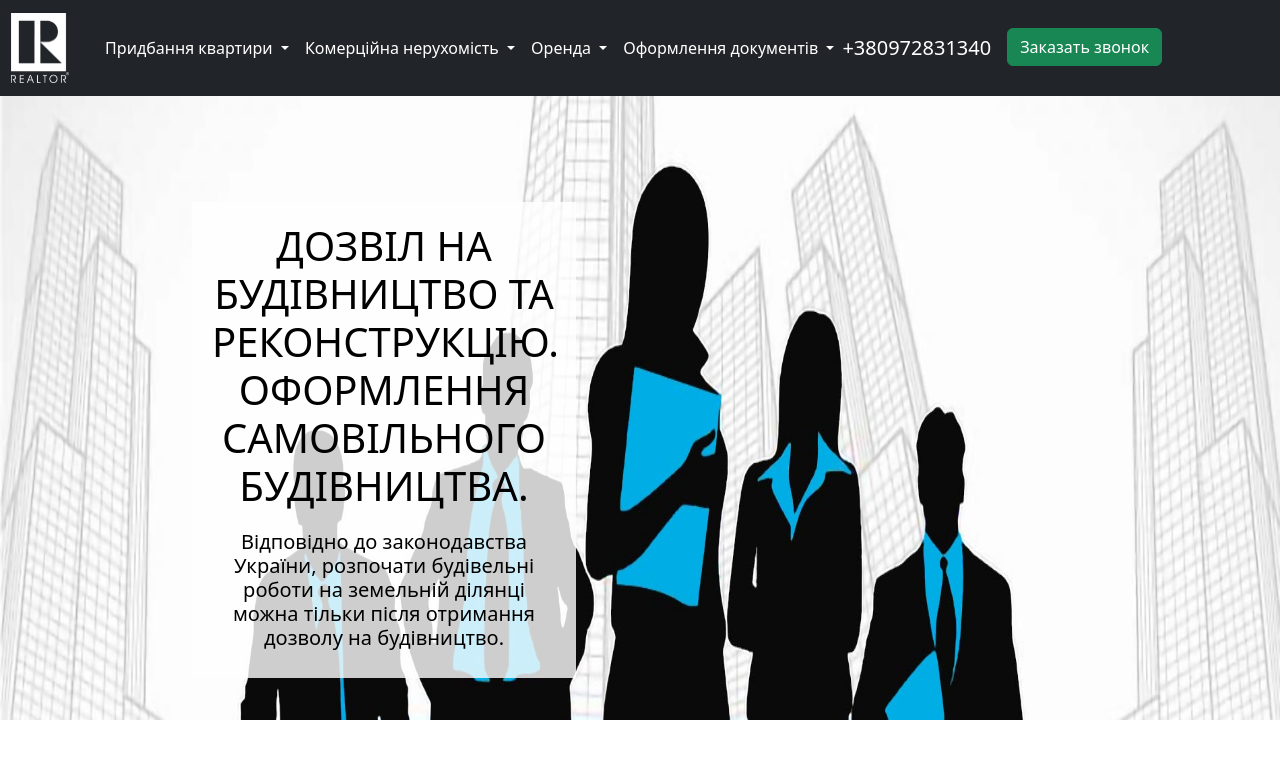
After one commit to Delibero69/odessa-realtor, a Django app: page /documents/reconstruction/ in a window 1280 px wide. The commit adds this page. Shown: the top 759 px of the page. Run offline with Django 4.2, Linux system fonts and the light colour scheme.

Commit message:
работа кипит

```diff
--- a/project/documents/static/documents/css/style.css
+++ b/project/documents/static/documents/css/style.css
@@ -8,14 +8,21 @@
   position: absolute;
   top: 0;
   left: 0;
-  height: 100%;
+  height: 90%;
   width: 100%;
 }
+/*.photo {*/
+/*    !*display: block;*!*/
+/*    !*max-width: 100%;*!*/
+/*    !*left: 0%;*! !* удалить или закомментировать эту строку *!*/
+/*    width : 100%; !* изменить "weight" на "width" и задать значение в процентах или другой единице измерения *!*/
+/*    height: 80%; !* увеличиваем высоту фото до 80% *!*/
+/*}*/
 
 
 .text {
     position: absolute;
-    top: 70%;
+    top: 55%;
     left: 30%;
     transform: translate(-50%, -50%);
     width: 30%;
@@ -51,5 +58,5 @@
     background-color: #0056b3;
 }
 .description{
-    font-size: 100px;
+    font-size: 20px;
 }
--- a/project/documents/templates/documents/base.html
+++ b/project/documents/templates/documents/base.html
@@ -123,10 +123,10 @@
         <img src="{% static 'documents/img/bti-cuted.jpg' %}"alt="Фото" class="photo" id="backgr">
 
         <div class="text">
-            <h1>ОФОРМЛЕННЯ ПРАВА ВЛАСНОСТІ НА НЕРУХОМЕ МАЙНО</h1>
-            <p class="description">Державна реєстрація речових прав на нерухоме майно та їх обтяжень – офіційне визнання і підтвердження державою фактів набуття, зміни або припинення речових прав на нерухоме майно, обтяжень таких прав
-                шляхом внесення відповідних відомостей до Державного реєстру речових прав на нерухоме майно.</p>
-
+<!--            <h1>ОФОРМЛЕННЯ ПРАВА ВЛАСНОСТІ НА НЕРУХОМЕ МАЙНО</h1>-->
+<!--            <h2 class="description">Державна реєстрація речових прав на нерухоме майно та їх обтяжень – офіційне визнання і підтвердження державою фактів набуття, зміни або припинення речових прав на нерухоме майно, обтяжень таких прав-->
+<!--                шляхом внесення відповідних відомостей до Державного реєстру речових прав на нерухоме майно.</h2>-->
+            {% block content2 %} {% endblock %}
       </div>
     </div>
 </body>
--- /dev/null
+++ b/project/documents/templates/documents/reconstruction.html
@@ -0,0 +1,10 @@
+{% extends 'documents/base.html' %}
+{% load static %}
+
+{% block content2 %}
+
+<h1>ДОЗВІЛ НА БУДІВНИЦТВО ТА РЕКОНСТРУКЦІЮ. ОФОРМЛЕННЯ САМОВІЛЬНОГО БУДІВНИЦТВА.</h1>
+<h2 class="description">Відповідно до законодавства України, розпочати будівельні роботи на земельній ділянці можна тільки після отримання дозволу на будівництво.</h2>
+
+
+{% endblock %}
--- a/project/documents/urls.py
+++ b/project/documents/urls.py
@@ -3,4 +3,5 @@ from .views import *
 
 urlpatterns = [
     path('', docindex,name='docindex'),
+    path('reconstruction/', reconstruction, name='reconstruction')
 ]
--- a/project/documents/views.py
+++ b/project/documents/views.py
@@ -4,3 +4,7 @@ from django.shortcuts import render
 
 def docindex(requests):
     return render(requests, 'documents/base.html')
+
+
+def reconstruction(requests):
+    return render(requests, 'documents/reconstruction.html')
```
Also changed, not shown: project/documents/templates/documents/docindex.html (added, +10 -0 lines).
